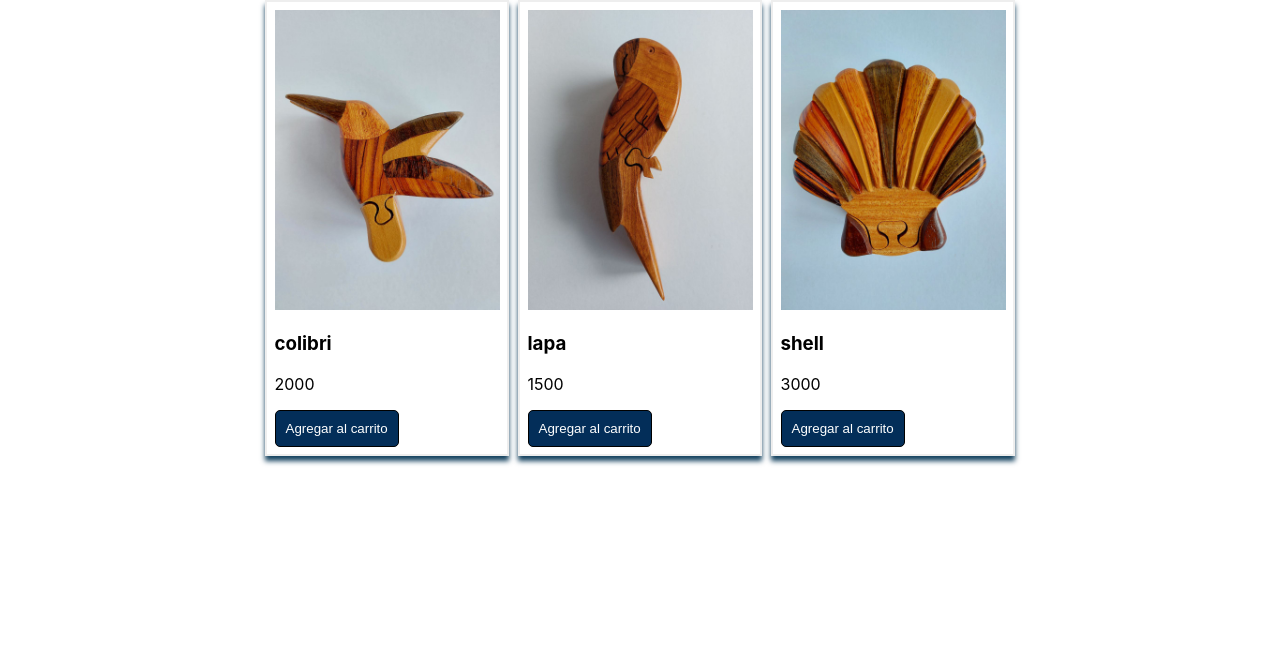
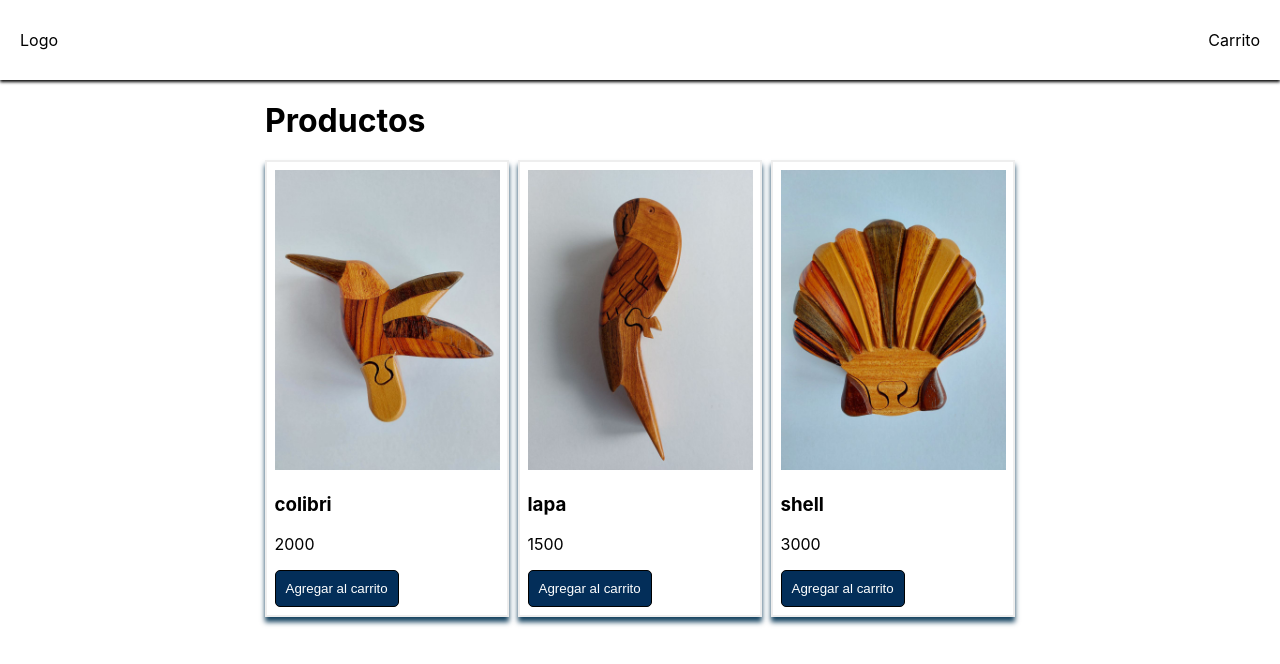
Before and after one commit to fitocr97/carrito-basico-react, a React (Create React App) app: page / in a window 1280 px wide. Shown: the top 664 px of the page. Built offline with nearby package versions, Linux system fonts and the light colour scheme.

Commit message:
se agregaron componentes titulo y navbar

```diff
--- a/src/App.js
+++ b/src/App.js
@@ -1,6 +1,8 @@
 import { Component } from "react";
 import Productos from "./components/Productos";  //llamamos al componente
 import Layout from "./components/Layout"  //centrar los componentes
+import Title from "./components/Title"  //centrar los componentes
+import Navbar from "./components/Navbar"  //centrar los componentes
 
 class App extends Component{
   state = {
@@ -13,13 +15,16 @@ class App extends Component{
 
   render () {
     return (
+      <div>
+        <Navbar/>
         <Layout>
+          <Title/>
           <Productos  //utlizamos el componente
           agregarAlCarro={() => console.log('no hace nasda')}
           productos = {this.state.productos}
           />
         </Layout>
-
+      </div>
     )
   }
 }
--- /dev/null
+++ b/src/components/Navbar.js
@@ -0,0 +1,27 @@
+import { Component } from "react";
+
+const styles={
+    navbar:{
+        display:'flex',
+        flexDirection:'row',
+        alignItems: 'center',
+        height: '80px',
+        justifyContent: 'space-between',
+        position: 'relative',
+        padding: '0px 20px',
+        boxShadow: '0 2px 3px black'
+    }
+}
+
+class Navbar extends Component{
+    render(){
+        return(
+            <nav style={styles.navbar}>
+                <p>Logo</p>
+                <p>Carrito</p>
+            </nav>
+        )
+    }
+}
+
+export default Navbar
--- /dev/null
+++ b/src/components/Title.js
@@ -0,0 +1,17 @@
+import { Component } from "react";
+
+const styles ={
+    title:{
+        marginBottom: '20px'
+    }
+}
+
+class Title extends Component{
+    render(){
+        return (
+            <h1 style={styles.title}>Productos</h1>
+        )
+    }
+}
+
+export default Title
```
Lines whose indentation alone changed are shown as unchanged.
